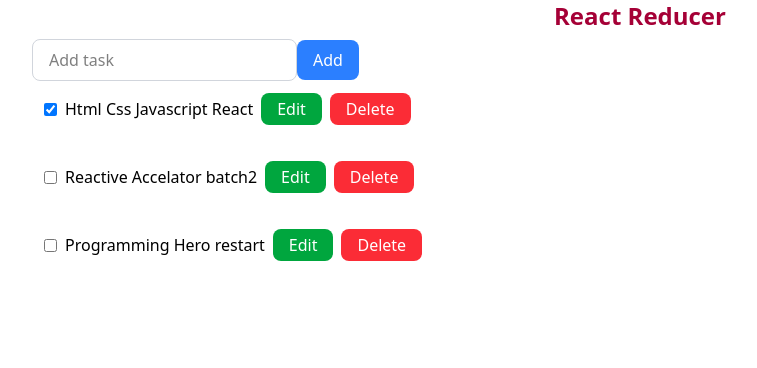
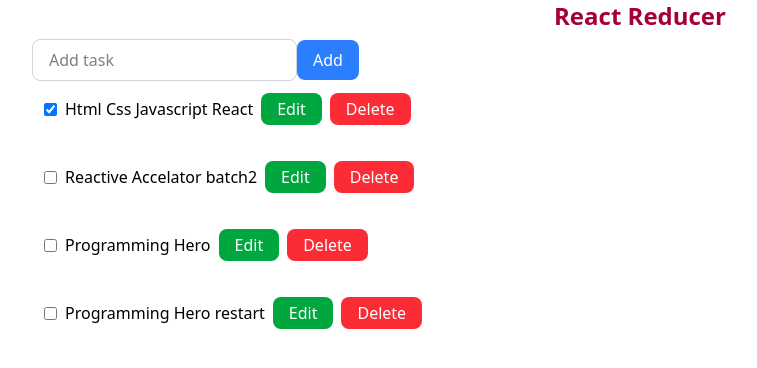
Before and after one commit to mehedihasanshohan/think-in-reducer, a React (Vite) app: page / in a window 1280 px wide. Shown: the top 368 px of the page, without its empty margins (0-757 px from the left). Built offline with nearby package versions, Linux system fonts and the light colour scheme.

Commit message:
introduce reducer

```diff
--- a/src/App.jsx
+++ b/src/App.jsx
@@ -7,7 +7,8 @@ function App() {
   const initialTasks = [
     {id:0, text:"Html Css Javascript React", done: true},
     {id:1, text:"Reactive Accelator batch2", done: false},
-    {id:2, text:"Programming Hero restart", done: false},
+    {id:2, text:"Programming Hero", done: false},
+    {id:3, text:"Programming Hero restart", done: false},
   ]
 
   const [tasks, setTasks] = useState(initialTasks)
```
